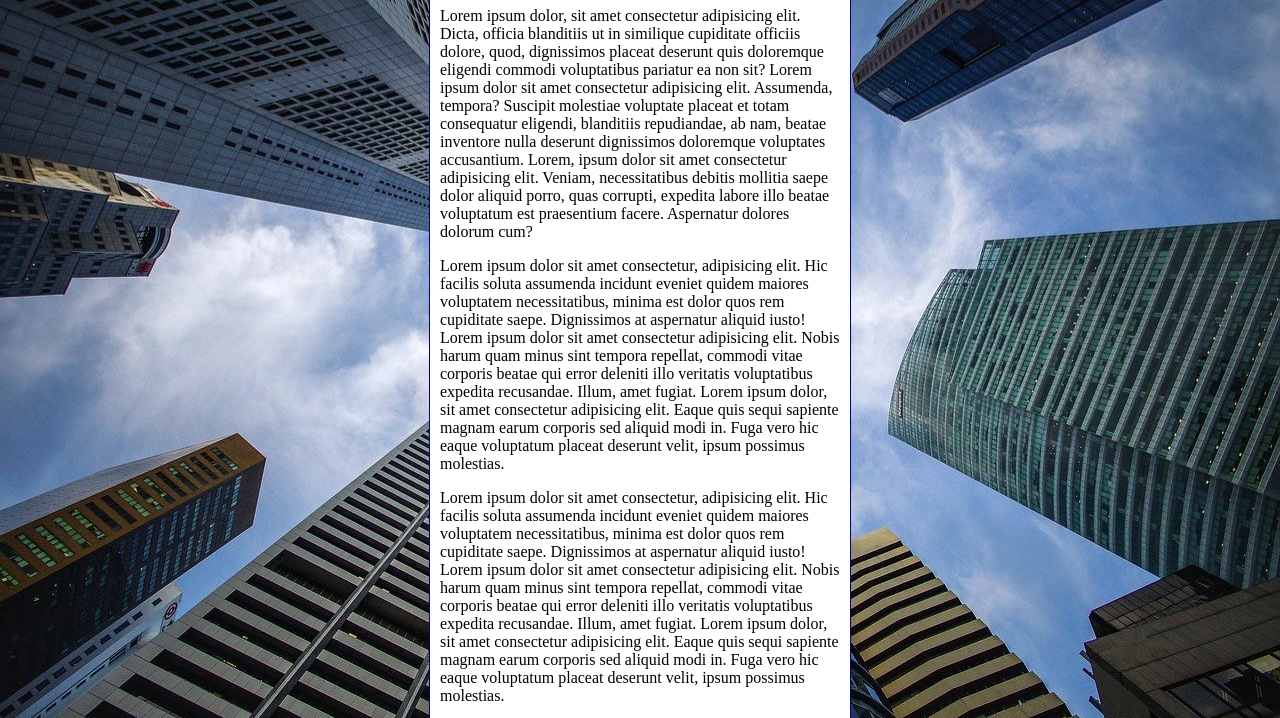
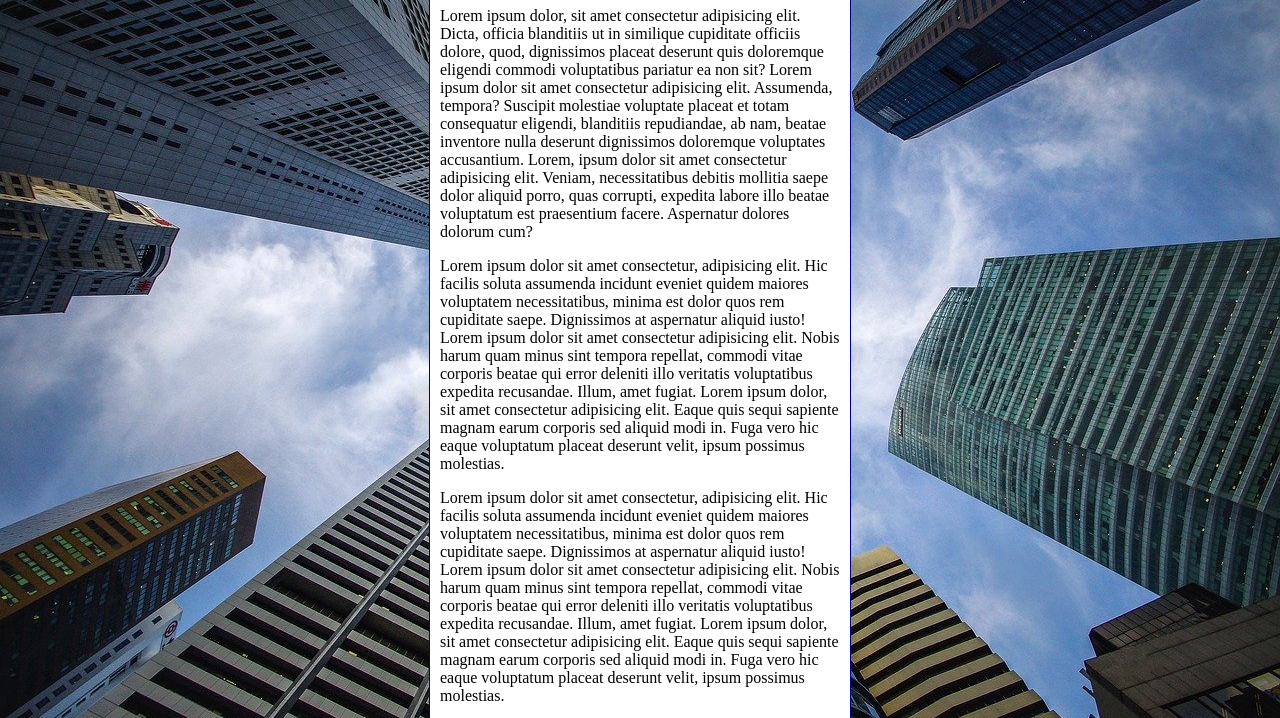
Before and after one commit to MRNPERES/html_css, a plain HTML site: page exercicios/ex022/fundo006.html in a window 1280 px wide. Shown: the part 92-810 px from the top of the page. Drawn offline with Linux system fonts and the light colour scheme.

Commit message:
atualizado

```diff
--- a/exercicios/ex022/fundo006.html
+++ b/exercicios/ex022/fundo006.html
@@ -3,20 +3,28 @@
 <head>
     <meta charset="UTF-8">
     <meta name="viewport" content="width=device-width, initial-scale=1.0">
-    <title>Document</title>
+    <title>Fundo fixo de Tela</title>
     <style>
         body {
             height: 100vh;
-            background-color: black;
+            /* background-color: black;
             background-image: url(imagens/wallpaper002.jpg);
             background-position: center center;
             background-repeat: no-repeat;
+            background-size: cover;
+            background-attachment: fixed;
+
+            /* Shorthand - background
+                color > image > position > repeat > size > attachment
+            */
+
+            background: black url(imagens/wallpaper002.jpg) center center no-repeat fixed;
             background-size: cover;
         }
 
         main {
             background-color: white;
-            width: 400px;
+            max-width: 400px;
             padding: 10px;
             margin: auto;
             border: 1px solid darkblue;
```
